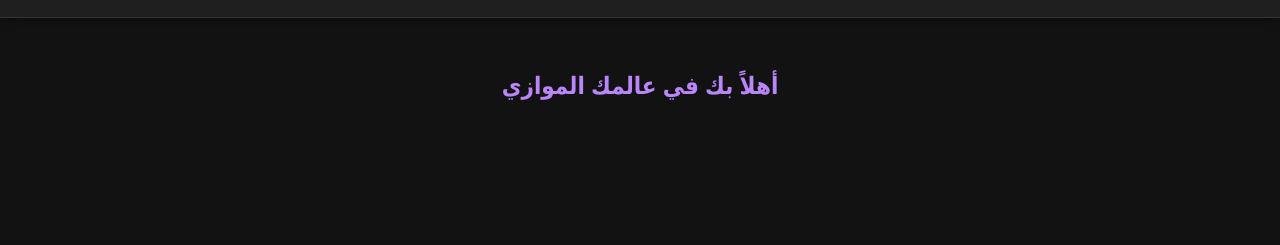
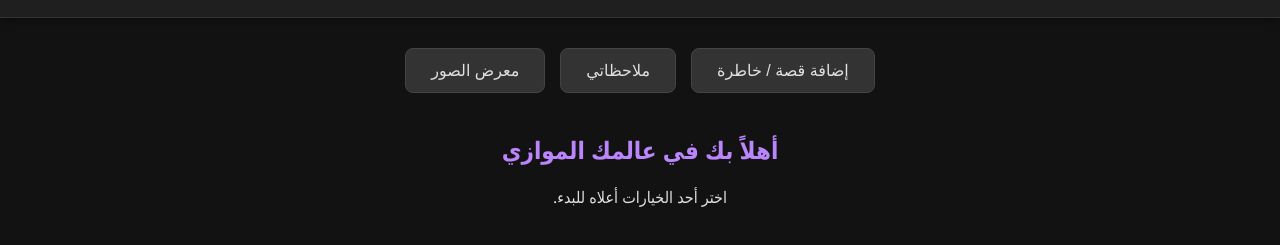
Before and after one commit to milan-1992/Milan_Monroe-, a plain HTML site: page index.html in a window 1280 px wide. Shown: the part 93-338 px from the top of the page. Drawn offline with Linux system fonts and the light colour scheme.

Commit message:
Update index.html

```diff
--- a/index.html
+++ b/index.html
@@ -4,6 +4,8 @@
     <meta charset="UTF-8">
     <meta name="viewport" content="width=device-width, initial-scale=1.0">
     <title>الموت الرحيم</title>
+
+    <!-- نتأكد أن اسم الملف هنا مطابق تمامًا لاسم ملف التصميم (style.css) -->
     <link rel="stylesheet" href="style.css">
 </head>
 <body>
@@ -14,9 +16,25 @@
     </header>
 
     <main>
-        <h2>أهلاً بك في عالمك الموازي</h2>
+        <nav class="main-buttons">
+            <!-- تأكد من أن هذه المعرفات (id) مطابقة تمامًا لما في ملف script.js -->
+            <button id="addStoryBtn">إضافة قصة / خاطرة</button>
+            <button id="notesBtn">ملاحظاتي</button>
+            <button id="galleryBtn">معرض الصور</button>
+        </nav>
+
+        <!-- هذه هي المنطقة التي سيتغير محتواها -->
+        <div id="content-area">
+            <h2>أهلاً بك في عالمك الموازي</h2>
+            <p>اختر أحد الخيارات أعلاه للبدء.</p>
+        </div>
     </main>
 
+    <!--
+      نضع ملف السكريبت في نهاية الـ body.
+      هذا يضمن أن يتم تحميل كل عناصر الصفحة أولاً ثم الكود البرمجي،
+      وهو أمر مهم جدًا لتجنب الأخطاء.
+    -->
     <script src="script.js"></script>
 </body>
 </html>
```
